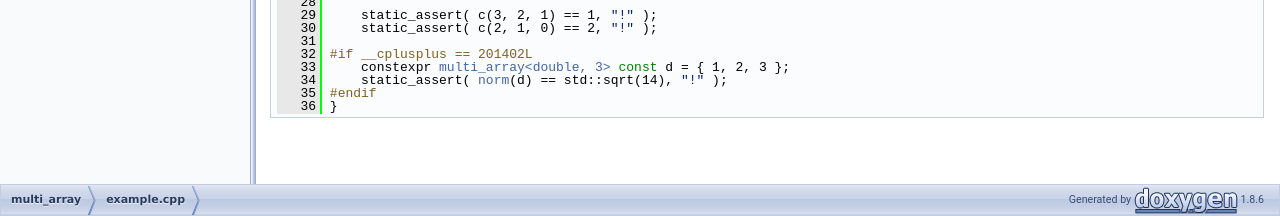
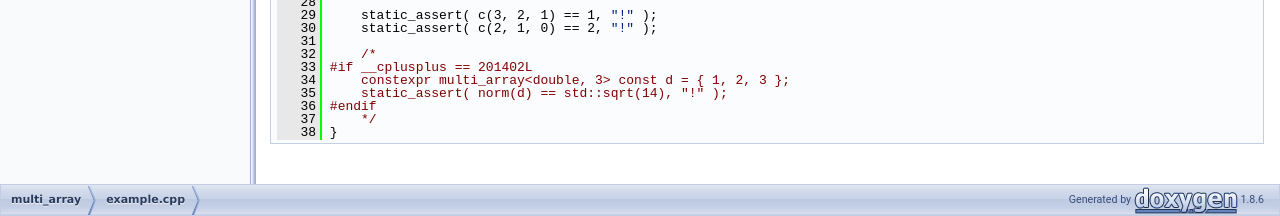
Before and after one commit to hmenke/cpp-patterns, a plain HTML site: page example_8cpp_source.html in a window 1280 px wide. Shown: the part 584-800 px from the top of the page. Drawn offline with nearby package versions, Linux system fonts and the light colour scheme; some packages are replaced by stand-ins of ours.

Commit message:
Documentation build from Travis for commit 3997b7d79ca86c437a4d41c27cd9a2aea300612b

```diff
--- a/example_8cpp_source.html
+++ b/example_8cpp_source.html
@@ -143,12 +143,13 @@ $(document).ready(function(){initNavTree('example_8cpp_source.html','');});
 <div class="line"><a name="l00029"></a><span class="lineno">   29</span>&#160;    static_assert( c(3, 2, 1) == 1, <span class="stringliteral">&quot;!&quot;</span> );</div>
 <div class="line"><a name="l00030"></a><span class="lineno">   30</span>&#160;    static_assert( c(2, 1, 0) == 2, <span class="stringliteral">&quot;!&quot;</span> );</div>
 <div class="line"><a name="l00031"></a><span class="lineno">   31</span>&#160;</div>
-<div class="line"><a name="l00032"></a><span class="lineno">   32</span>&#160;<span class="preprocessor">#if __cplusplus == 201402L</span></div>
-<div class="line"><a name="l00033"></a><span class="lineno">   33</span>&#160;<span class="preprocessor"></span>    constexpr <a class="code" href="classmulti__array.html">multi_array&lt;double, 3&gt;</a> <span class="keyword">const</span> d = { 1, 2, 3 };</div>
-<div class="line"><a name="l00034"></a><span class="lineno">   34</span>&#160;    static_assert( <a class="code" href="multi__array_8hpp.html#a471d05fff82132fbb789247c0c8a71c7">norm</a>(d) == std::sqrt(14), <span class="stringliteral">&quot;!&quot;</span> );</div>
-<div class="line"><a name="l00035"></a><span class="lineno">   35</span>&#160;<span class="preprocessor">#endif</span></div>
-<div class="line"><a name="l00036"></a><span class="lineno">   36</span>&#160;<span class="preprocessor"></span>}</div>
-<div class="ttc" id="multi__array_8hpp_html_a471d05fff82132fbb789247c0c8a71c7"><div class="ttname"><a href="multi__array_8hpp.html#a471d05fff82132fbb789247c0c8a71c7">norm</a></div><div class="ttdeci">DEVICE_FUNC CXX14_CONSTEXPR T norm(multi_array&lt; T, N &gt; const &amp;a)</div><div class="ttdef"><b>Definition:</b> <a href="multi__array_8hpp_source.html#l00244">multi_array.hpp:244</a></div></div>
+<div class="line"><a name="l00032"></a><span class="lineno">   32</span>&#160;    <span class="comment">/*</span></div>
+<div class="line"><a name="l00033"></a><span class="lineno">   33</span>&#160;<span class="comment">#if __cplusplus == 201402L</span></div>
+<div class="line"><a name="l00034"></a><span class="lineno">   34</span>&#160;<span class="comment">    constexpr multi_array&lt;double, 3&gt; const d = { 1, 2, 3 };</span></div>
+<div class="line"><a name="l00035"></a><span class="lineno">   35</span>&#160;<span class="comment">    static_assert( norm(d) == std::sqrt(14), &quot;!&quot; );</span></div>
+<div class="line"><a name="l00036"></a><span class="lineno">   36</span>&#160;<span class="comment">#endif</span></div>
+<div class="line"><a name="l00037"></a><span class="lineno">   37</span>&#160;<span class="comment">    */</span></div>
+<div class="line"><a name="l00038"></a><span class="lineno">   38</span>&#160;}</div>
 <div class="ttc" id="classmulti__array_html_a43bb697e36cda2dbc301b04851860c6a"><div class="ttname"><a href="classmulti__array.html#a43bb697e36cda2dbc301b04851860c6a">multi_array::size</a></div><div class="ttdeci">DEVICE_FUNC constexpr size_type size() const noexcept</div><div class="ttdef"><b>Definition:</b> <a href="multi__array_8hpp_source.html#l00220">multi_array.hpp:220</a></div></div>
 <div class="ttc" id="multi__array_8hpp_html"><div class="ttname"><a href="multi__array_8hpp.html">multi_array.hpp</a></div></div>
 <div class="ttc" id="example_8cpp_html_ae66f6b31b5ad750f1fe042a706a4e3d4"><div class="ttname"><a href="example_8cpp.html#ae66f6b31b5ad750f1fe042a706a4e3d4">main</a></div><div class="ttdeci">int main()</div><div class="ttdef"><b>Definition:</b> <a href="example_8cpp_source.html#l00004">example.cpp:4</a></div></div>
```
Also changed, not shown: example_8cpp.html (+1 -1 lines), multi__array_8hpp.html (+0 -2 lines).
